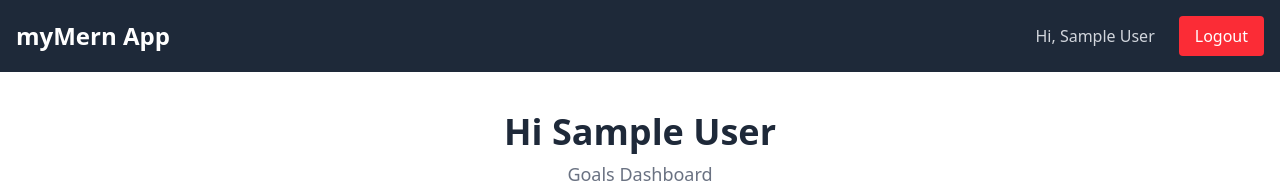
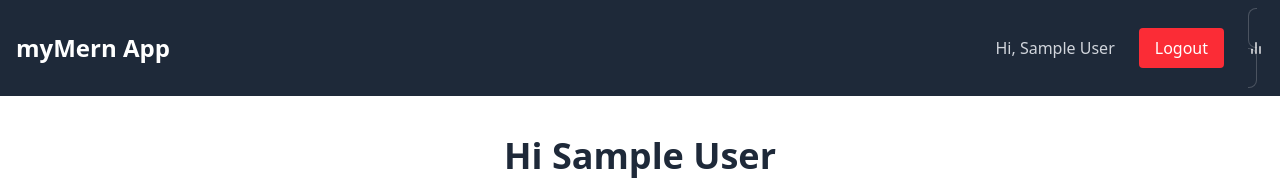
Before and after one commit to sabaPhruidze/mern-app, a React app in the folder frontend/: page / in a window 1280 px wide. Shown: the top 183 px of the page. Built offline with nearby package versions, Linux system fonts and the light colour scheme; no server answers; sample sign-in values are in the browser's storage; the HTML template or start-up script is replaced by a standard one.

Commit message:
First updated the thing that insights was not added visually as button before and was hard to find it but it needs some correction in design

```diff
--- a/frontend/src/components/Header.tsx
+++ b/frontend/src/components/Header.tsx
@@ -1,4 +1,5 @@
-import { Link,useNavigate } from "react-router-dom";
+import { Link,useNavigate,NavLink } from "react-router-dom";
+import { FiBarChart2 } from "react-icons/fi";
 import { useAppSelector,useAppDispatch } from "../store/store";
 import { FaSignInAlt, FaUser } from "react-icons/fa";
 import { logout,reset } from "../store/slices/authSlice";
@@ -31,6 +32,14 @@ const Header = () => {
               Logout
             </button>
            </li>
+           <li>
+            <NavLink to="/insights" className={({isActive}) => `
+              p-2 rounded-lg border border-white/20 text-white hover:bg-white/10 ${isActive ? "bg-white/10" : ""}
+              `}
+              >
+                <FiBarChart2/>
+            </NavLink>
+           </li>
            </>
          )
          : (
```
